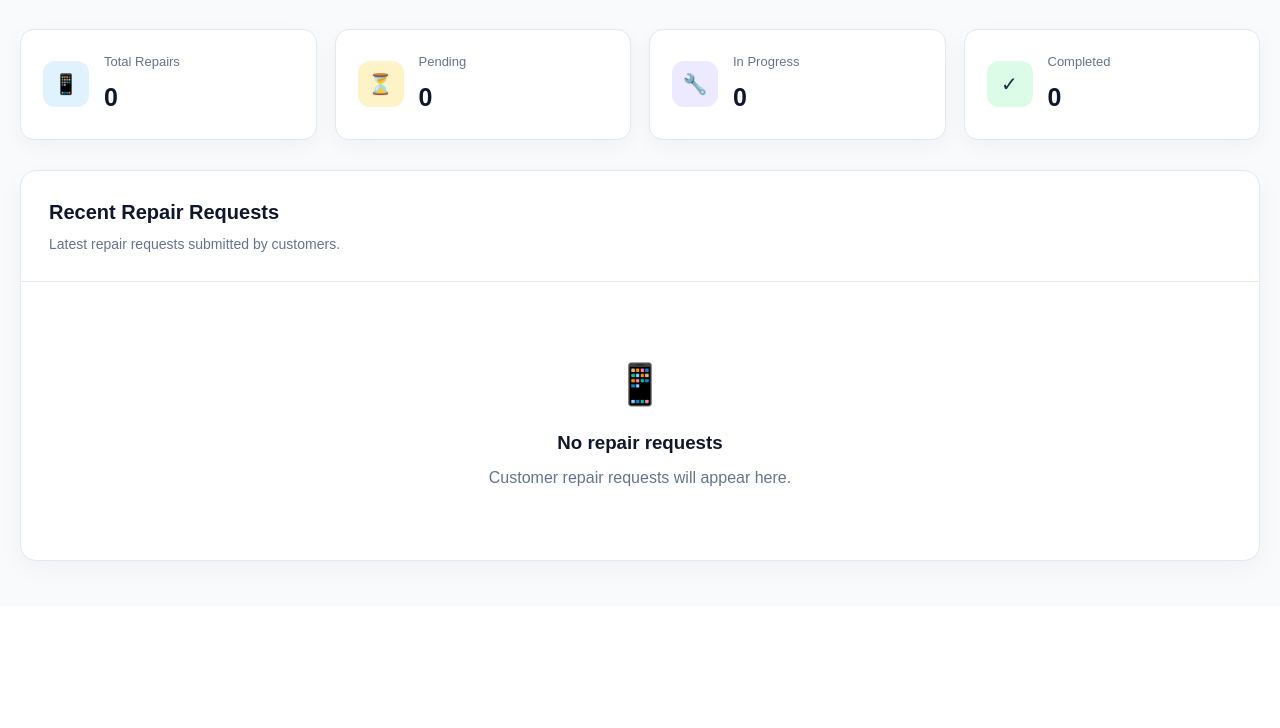
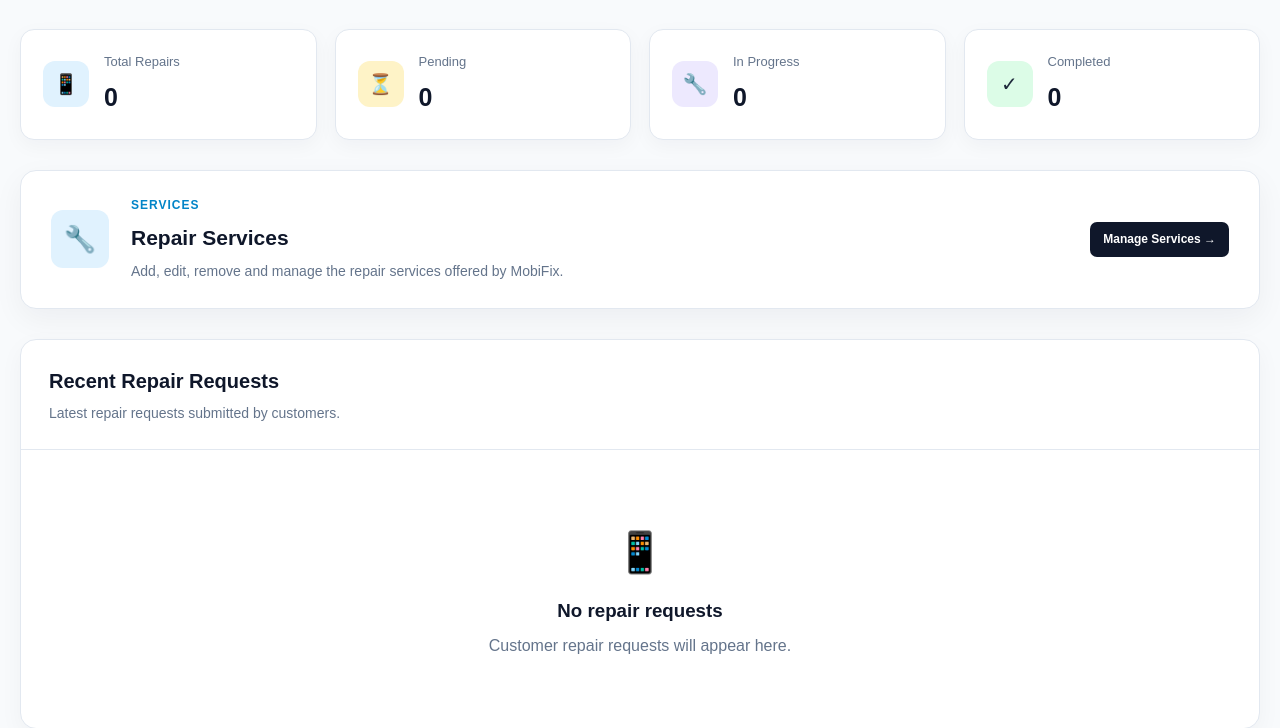
Before and after one commit to wahuu2/mobifix-repair-management-system, a PHP site: page /admin/dashboard.php in a window 1280 px wide. Shown: the part 239-967 px from the top of the page. Before the commit the page ends 805 px from the top, so only its background shows below. Run offline with PHP 8.4, Linux system fonts and the light colour scheme; the visitor is signed in with stand-in values (Sample User, id 1); data that the repository does not hold is empty.

Commit message:
Created customer service folder

```diff
--- a/admin/dashboard.php
+++ b/admin/dashboard.php
@@ -305,7 +305,49 @@ $result = $conn->query($sql);
 
         </section>
 
+<!-- =========================
+     ADMIN MANAGEMENT
+========================= -->
 
+<section class="admin-management">
+
+    <div class="admin-management-card">
+
+        <div class="management-icon">
+            🔧
+        </div>
+
+        <div class="management-content">
+
+            <span class="dashboard-label">
+                SERVICES
+            </span>
+
+            <h2>
+                Repair Services
+            </h2>
+
+            <p>
+                Add, edit, remove and manage the repair services
+                offered by MobiFix.
+            </p>
+
+        </div>
+
+        <div class="management-action">
+
+            <a
+                href="../service/index.php"
+                class="manage-button"
+            >
+                Manage Services →
+            </a>
+
+        </div>
+
+    </div>
+
+</section>
 
         <!-- =========================
              REPAIR REQUESTS
--- a/assets/css/style.css
+++ b/assets/css/style.css
@@ -3393,3 +3393,104 @@ Vertical progress line
     }
 
 }
+/* =========================
+   ADMIN MANAGEMENT
+========================= */
+
+.admin-management {
+    margin-bottom: 30px;
+}
+
+.admin-management-card {
+    background: #ffffff;
+    border: 1px solid #e2e8f0;
+    border-radius: 16px;
+    padding: 25px 30px;
+
+    display: flex;
+    align-items: center;
+    gap: 22px;
+
+    box-shadow: 0 10px 30px rgba(15, 23, 42, 0.05);
+
+    transition: 0.3s ease;
+}
+
+.admin-management-card:hover {
+    transform: translateY(-2px);
+
+    box-shadow:
+        0 15px 35px rgba(15, 23, 42, 0.08);
+}
+
+.management-icon {
+    width: 58px;
+    height: 58px;
+
+    display: flex;
+    align-items: center;
+    justify-content: center;
+
+    background: #e0f2fe;
+    color: #0284c7;
+
+    border-radius: 12px;
+
+    font-size: 26px;
+
+    flex-shrink: 0;
+}
+
+.management-content {
+    flex: 1;
+}
+
+.management-content .dashboard-label {
+    display: block;
+    margin-bottom: 5px;
+}
+
+.management-content h2 {
+    margin: 0 0 6px;
+
+    font-size: 21px;
+    color: #0f172a;
+}
+
+.management-content p {
+    margin: 0;
+
+    color: #64748b;
+    font-size: 14px;
+
+    max-width: 650px;
+}
+
+.management-action {
+    flex-shrink: 0;
+}
+
+
+/* =========================
+   MOBILE
+========================= */
+
+@media (max-width: 700px) {
+
+    .admin-management-card {
+        flex-direction: column;
+        align-items: flex-start;
+        padding: 22px;
+    }
+
+    .management-action {
+        width: 100%;
+    }
+
+    .management-action .manage-button {
+        display: block;
+        width: 100%;
+        text-align: center;
+    }
+
+}
--- a/index.php
+++ b/index.php
@@ -153,7 +153,7 @@
 
             <div class="services-link">
 
-                <a href="service/" class="secondary-button">
+                <a href="services/" class="secondary-button">
                     View All Services →
                 </a>
 
```
Also changed, not shown: services/index.php (added, +372 -0 lines).
